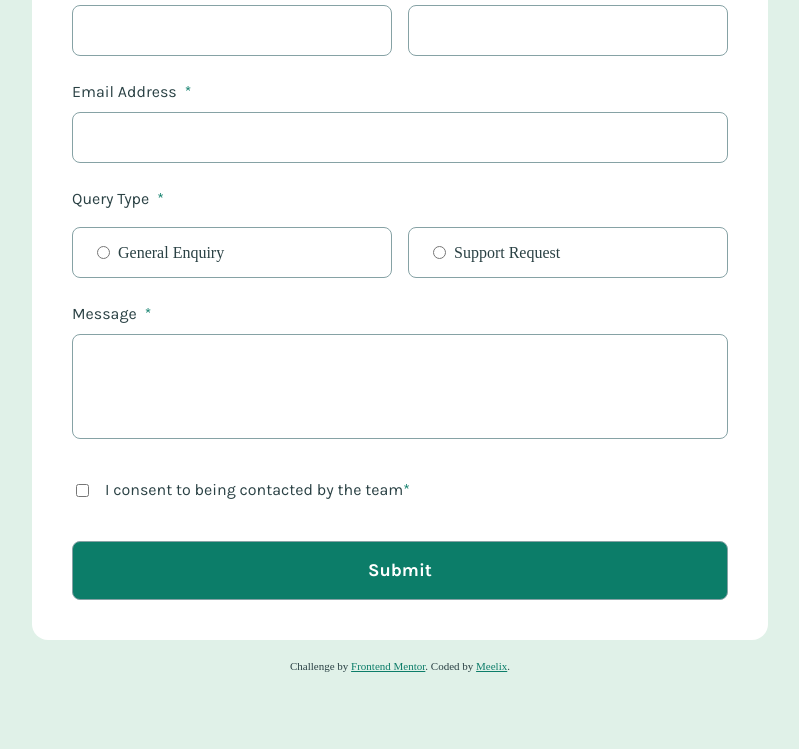
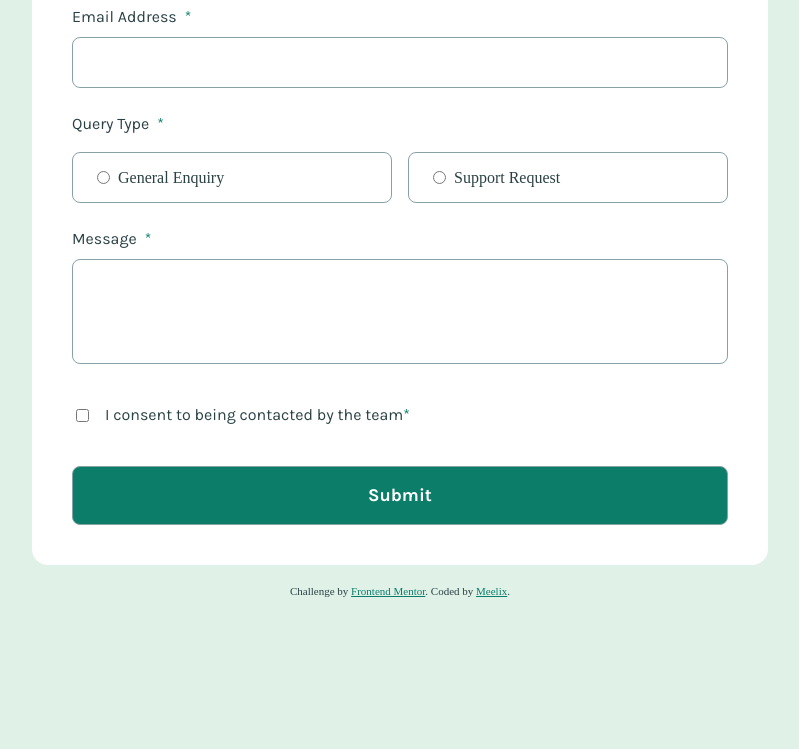
Before and after one commit to meelix/-frontendmentor-contact-form, a plain HTML site: page index.html in a window 1280 px wide. Shown: the part 262-1011 px from the top of the page, without its empty margins (240-1039 px from the left). After the commit the page ends 879 px from the top, so only its background shows below. Drawn offline with Linux system fonts and the light colour scheme.

Commit message:
remove temporary padding added previously

```diff
--- a/style.css
+++ b/style.css
@@ -35,7 +35,6 @@ html {height:auto}
 body {
   display: grid;
   align-content: center;
-  min-height: 1029px;
 }
 
 main {
```
